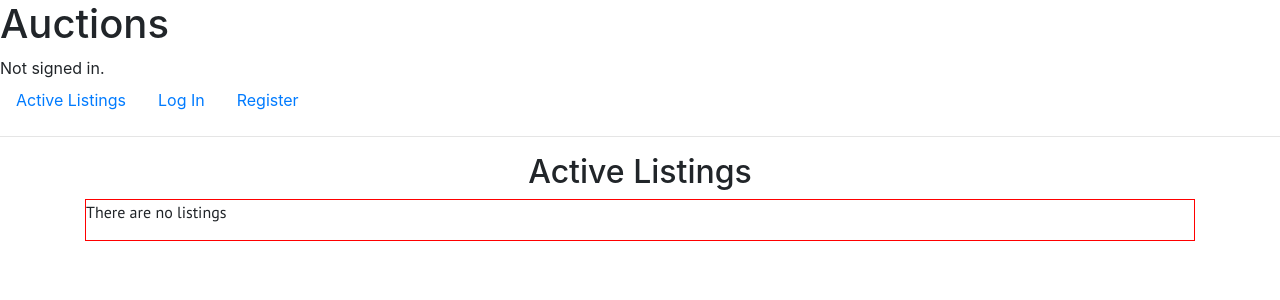
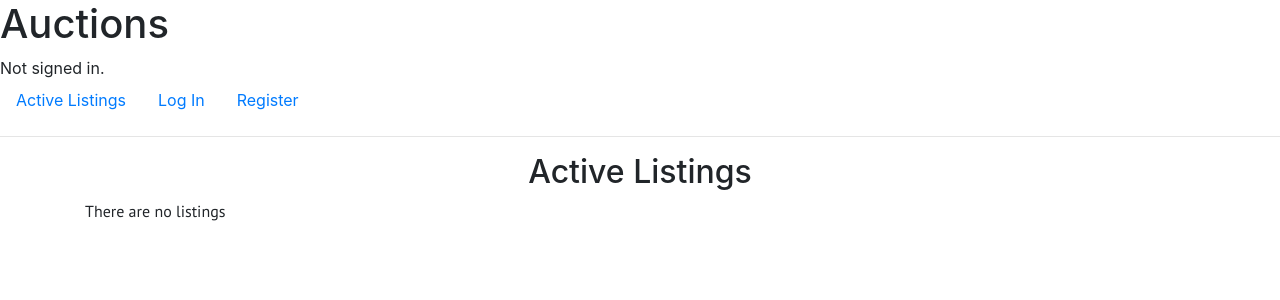
Before and after one commit to catbirdseatio/commerce, a Django app: page / in a window 1280 px wide. Shown: the top 300 px of the page. Run offline with Django 3.2, Linux system fonts and the light colour scheme; data that the repository does not hold is empty.

Commit message:
borders removed from stylesheet

```diff
--- a/auctions/static/auctions/styles.css
+++ b/auctions/static/auctions/styles.css
@@ -2,12 +2,10 @@
 .listings-container {
   font-family: "PT Sans", sans-serif;
   display: grid;
-  border: 1px solid red;
   grid-template-columns: repeat(auto-fill, minmax(265px, 1fr));
   gap: 2rem;
 }
 .listings-container .listing-card {
-  border: 1px solid green;
   background-color: rosybrown;
   border-radius: 2rem 2rem 0 0;
   overflow: hidden;
--- a/scss/styles.scss
+++ b/scss/styles.scss
@@ -3,12 +3,10 @@
 .listings-container {
     font-family: 'PT Sans', sans-serif;
     display: grid;
-    border: 1px solid red;
     grid-template-columns: repeat(auto-fill, minmax(265px, 1fr));
     gap: 2rem;
 
     .listing-card {
-        border: 1px solid green;
         background-color: rosybrown;
         border-radius: 2rem 2rem 0 0;
         overflow: hidden;
```
Also changed, not shown: 1 other file.
